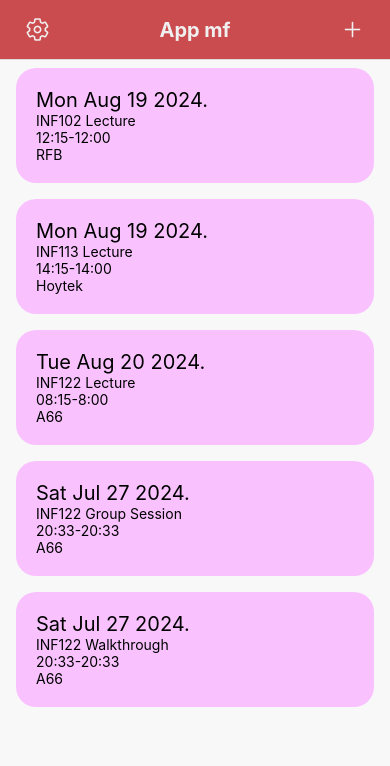
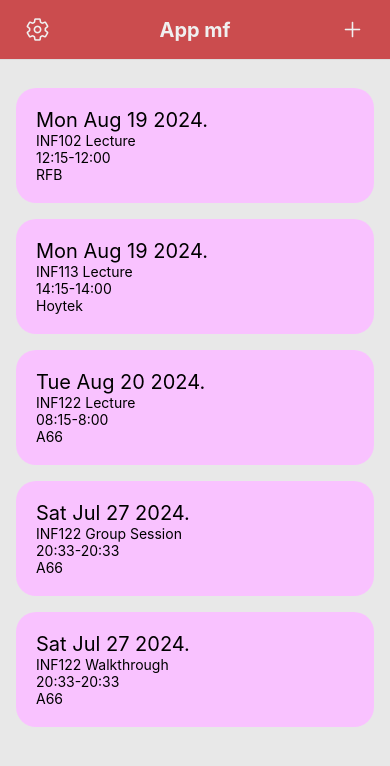
Before and after one commit to sunelianes/calendar, a React Native app: screen / in a window 390 px wide. Shown: the top 766 px of the page. Built offline with nearby package versions, Linux system fonts and the light colour scheme.

Commit message:
added style to topbar

```diff
--- a/App.tsx
+++ b/App.tsx
@@ -20,13 +20,17 @@ const App = () => {
         console.log('Plus button pressed');
     };
     return (
+        <>
+            <SafeAreaView style={styles.topbar}>
+                <StatusBar/>
+            </SafeAreaView>
             <SafeAreaView style={styles.container}>
                 <TopBar
                     title="App mf"
                     onSettingsPress={handleSettingsPress}
                     onPlusPress={handlePlusPress}
                 />
-            <FlatList
+                <FlatList style={{paddingTop: 20}}
                     data={DATA}
                     renderItem={({ item }) =>
                         <CalendarItem
@@ -36,6 +40,7 @@ const App = () => {
                     keyExtractor={(item, index) => index.toString()} // Assuming no unique id, using index as key
                 />
             </SafeAreaView>
+        </>
     );
 };
 
@@ -43,11 +48,15 @@ const styles = StyleSheet.create({
     container: {
         flex: 1,
         marginTop: StatusBar.currentHeight || 0,
-        backgroundColor: '#f8f8f8',
+        backgroundColor: '#e8e8e8',
     },
     title: {
         fontSize: 32,
     },
+    topbar: {
+        flex: 0,
+        backgroundColor: '#cb4c4e',
+    }
 });
 
 export default App;
```
Lines whose indentation alone changed are shown as unchanged.
